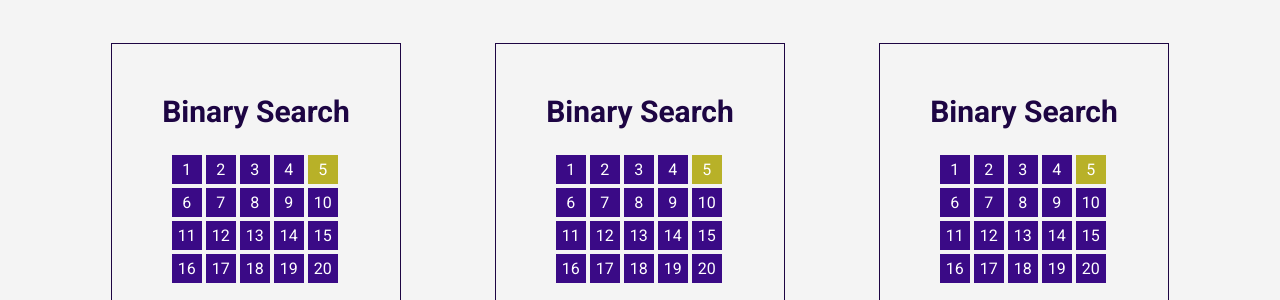
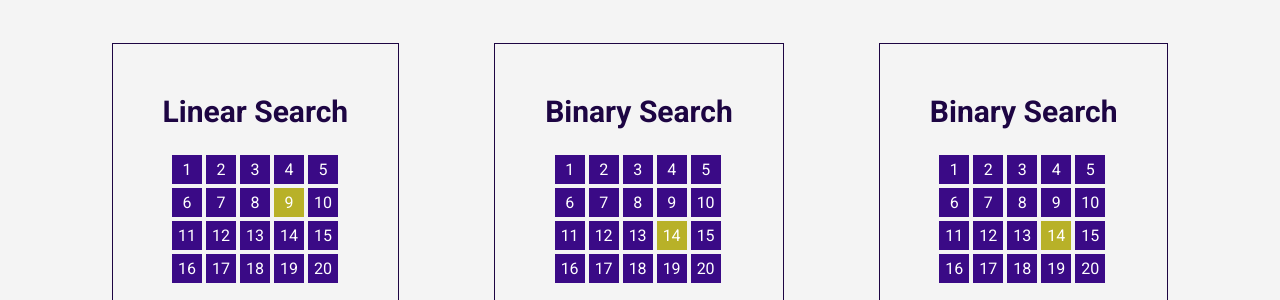
Before and after one commit to Ice-Cap/my-portfolio-website, a React (Create React App) app: page / in a window 1280 px wide. Shown: the part 1898-2198 px from the top of the page. Built offline with nearby package versions, Linux system fonts and the light colour scheme.

Commit message:
add linear search algorithm

```diff
--- a/src/components/Algorithms.js
+++ b/src/components/Algorithms.js
@@ -3,6 +3,7 @@ import BubbleSort from './algorithms/BubbleSort';
 import QuickSort from './algorithms/QuickSort';
 import MergeSort from './algorithms/MergeSort';
 import BinarySearch from './algorithms/BinarySearch';
+import LinearSearch from './algorithms/LinearSearch';
 
 function Algorithms() {
     return (
@@ -18,7 +19,7 @@ function Algorithms() {
                         <MergeSort />
                     </div>
                     <div className='row'>
-                        <BinarySearch />
+                        <LinearSearch />
                         <BinarySearch />
                         <BinarySearch />
                     </div>
--- a/src/components/algorithms/BinarySearch.js
+++ b/src/components/algorithms/BinarySearch.js
@@ -4,7 +4,7 @@ import SearchAlgorithm from './SearchAlgorithm';
 import { delay } from '../../utils/utils';
 
 function BinarySearch(props) {
-    const [state, setState, display, reset] = useSearchAlgorithm(5, [1, 2, 3, 4, 5, 6, 7, 8, 9, 10, 11, 12, 13, 14, 15, 16, 17, 18, 19, 20]);
+    const [state, setState, display, reset] = useSearchAlgorithm(14, [1, 2, 3, 4, 5, 6, 7, 8, 9, 10, 11, 12, 13, 14, 15, 16, 17, 18, 19, 20]);
 
     /**
      * Binary search is used to find the position of a target value within a sorted array.
--- /dev/null
+++ b/src/components/algorithms/LinearSearch.js
@@ -0,0 +1,43 @@
+import React from 'react';
+import useSearchAlgorithm from '../../hooks/useSearchAlgorithm';
+import SearchAlgorithm from './SearchAlgorithm';
+import { delay } from '../../utils/utils';
+
+function LinearSearch(props) {
+    const [state, setState, display, reset] = useSearchAlgorithm(9, [1, 2, 3, 4, 5, 6, 7, 8, 9, 10, 11, 12, 13, 14, 15, 16, 17, 18, 19, 20]);
+
+    /**
+     * Linear search is used to find the position of a target value within an array.
+     * It sequentially checks each element of the array until a match is found or the whole array has been searched.
+     *
+     * Time Complexity: O(n)
+     *
+     * @returns {number}
+     */
+    async function search() {
+        for (let i = 0; i < state.array.length; i++) {
+            await delay(250);
+
+            setState((prev) => {
+                return {...prev, currIndex: i};
+            });
+
+            if (state.array[i] === state.needle) {
+                return i;
+            }
+        }
+
+        return -1;
+    }
+
+    return (
+        <SearchAlgorithm
+            title='Linear Search'
+            display={display}
+            search={search}
+            reset={reset}
+        />
+    );
+}
+
+export default LinearSearch;
```
